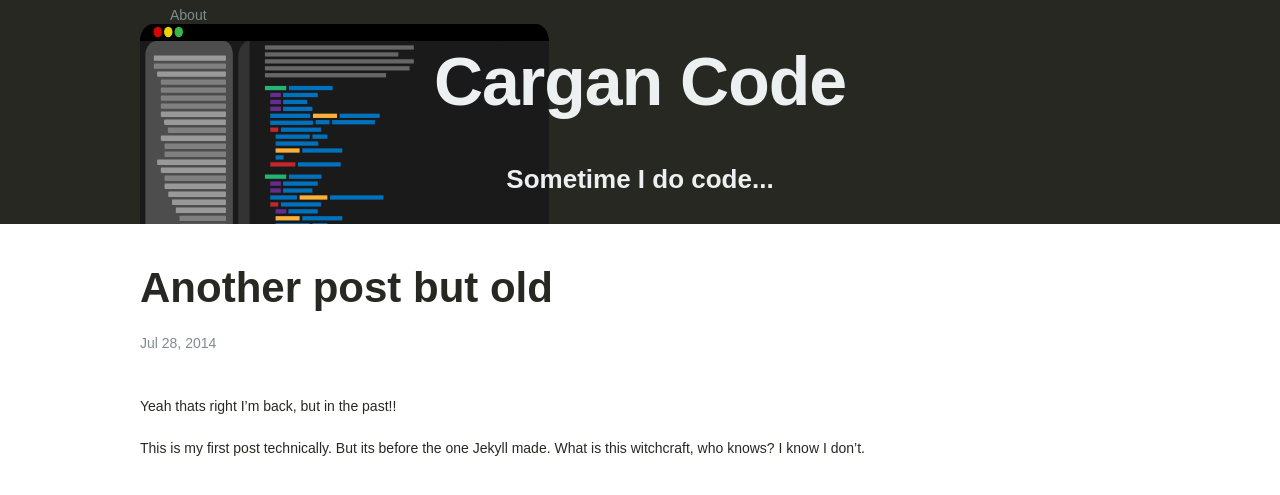
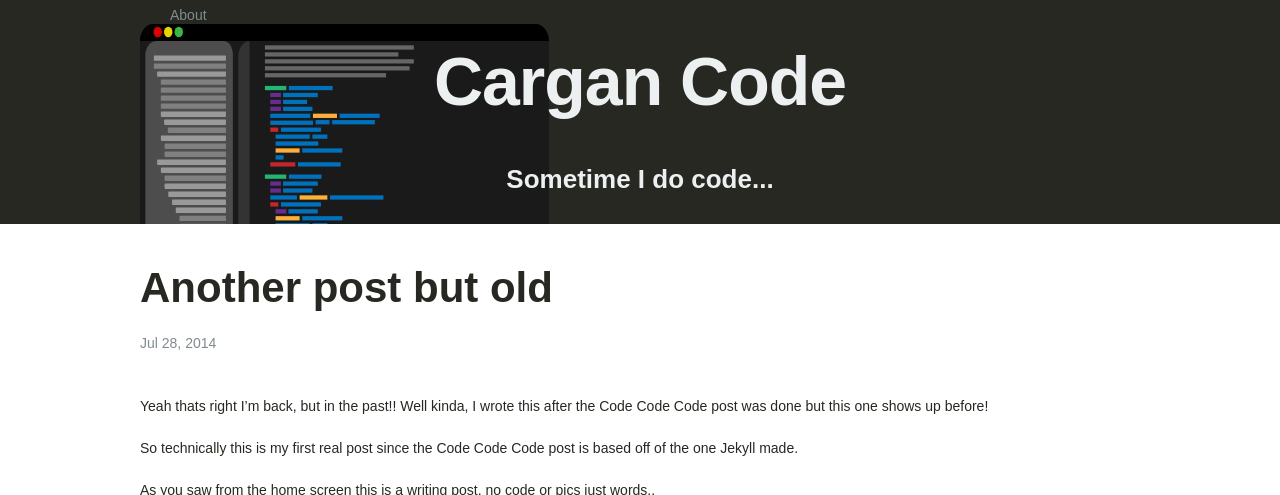
Before and after one commit to CarganCode/CarganCode.github.io, a Jekyll site: the page built from _posts/2014-07-20-Another-post.markdown, in a window 1280 px wide, cut to the strip 0-495 px from the top of the page. Built offline with Jekyll 4.4.1, drawn with Linux system fonts in a browser that asks for light colours.

Commit message:
Update first post

```diff
--- a/_posts/2014-07-20-Another-post.markdown
+++ b/_posts/2014-07-20-Another-post.markdown
@@ -5,6 +5,8 @@ date:   2014-07-28 17:17:17
 categories: misc
 ---
 
-Yeah thats right I'm back, but in the past!!
+Yeah thats right I'm back, but in the past!! Well kinda, I wrote this after the Code Code Code post was done but this one shows up before!
 
-This is my first post technically. But its before the one Jekyll made. What is this witchcraft, who knows? I know I don't.
+So technically this is my first real post since the Code Code Code post is based off of the one Jekyll made.
+
+As you saw from the home screen this is a writing post. no code or pics just words..
```
